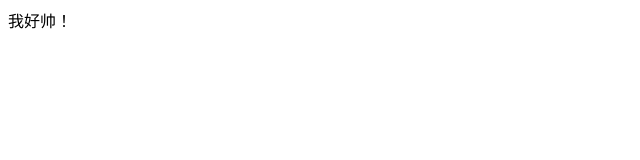
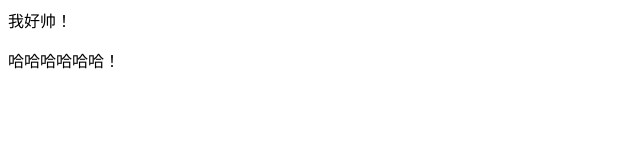
Before and after one commit to 10148726003/git-demo, a plain HTML site: page index.html in a window 1280 px wide. Shown: the whole page, without its empty margins (0-640 px from the left). Drawn offline with Linux system fonts and the light colour scheme.

Commit message:
程序员A第四次提交

```diff
--- a/index.html
+++ b/index.html
@@ -9,6 +9,7 @@
 
 <body>
     <div>我好帅！</div>
+    <p>哈哈哈哈哈哈！</p>
 </body>
 
 </html>
```
